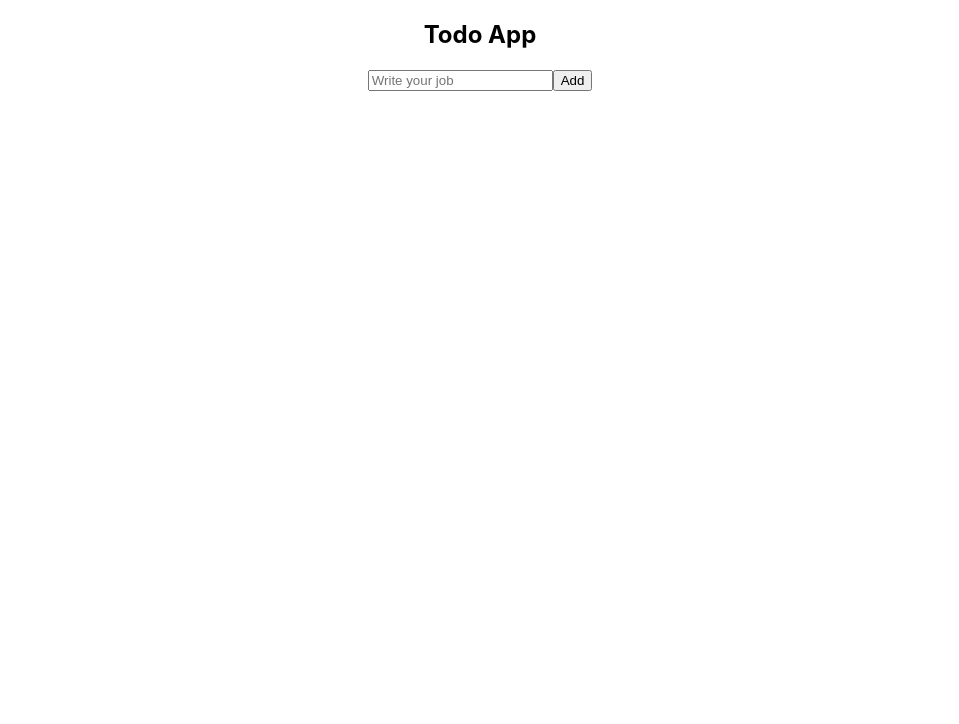
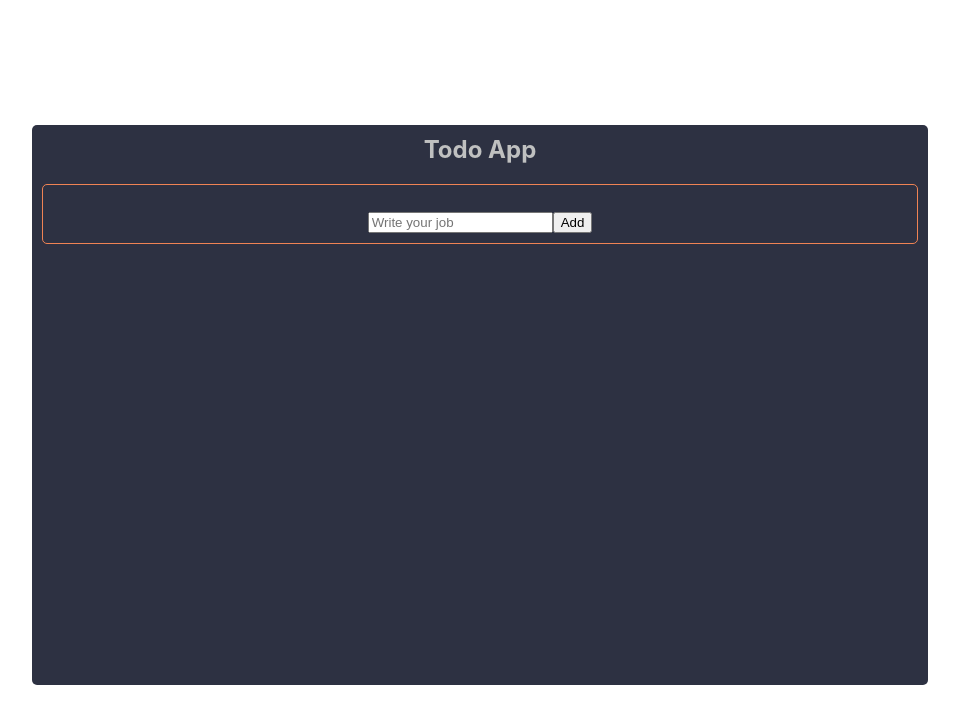
Before and after one commit to mertkaanerdem/react-todo-app, a React (Create React App) app: page / in a window 1280 px wide. Shown: the top 724 px of the page, without its empty margins (160-1119 px from the left). Built offline with nearby package versions, Linux system fonts and the light colour scheme.

Commit message:
some styling and colors variables

```diff
--- a/src/App.css
+++ b/src/App.css
@@ -1,3 +1,22 @@
+@import "./colors/Colors.css";
+
 .App {
+  background-color: var(--black);
+  width: 70vw;
+  height: 70vh;
   text-align: center;
+  border-radius: 5px;
 }
+
+.container {
+  margin: 10px;
+  padding: 10px;
+  border: 1px solid var(--primary);
+  border-radius: 5px;
+}
+
+h2 {
+  color: var(--gray);
+  margin: 10px;
+  padding: 10px;
+}
--- a/src/App.js
+++ b/src/App.js
@@ -20,8 +20,10 @@ function App() {
   return (
     <div className="App">
       <h2>Todo App</h2>
-      <List todos={todos} />
-      <Form addTodos={setTodos} todos={todos} />
+      <div className="container">
+        <List todos={todos} />
+        <Form addTodos={setTodos} todos={todos} />
+      </div>
     </div>
   );
 }
--- /dev/null
+++ b/src/colors/Colors.css
@@ -0,0 +1,7 @@
+:root {
+  --black: #2d3142;
+  --gray: #bfc0c0;
+  --white: #ffffff;
+  --primary: #ef8354;
+  --secondary: #ef8354;
+}
--- a/src/index.css
+++ b/src/index.css
@@ -1,13 +1,19 @@
 body {
   margin: 0;
-  font-family: -apple-system, BlinkMacSystemFont, 'Segoe UI', 'Roboto', 'Oxygen',
-    'Ubuntu', 'Cantarell', 'Fira Sans', 'Droid Sans', 'Helvetica Neue',
+  padding: 0;
+  font-family: -apple-system, BlinkMacSystemFont, "Segoe UI", "Roboto", "Oxygen",
+    "Ubuntu", "Cantarell", "Fira Sans", "Droid Sans", "Helvetica Neue",
     sans-serif;
   -webkit-font-smoothing: antialiased;
   -moz-osx-font-smoothing: grayscale;
+  width: 100vw;
+  height: 100vh;
+  display: flex;
+  justify-content: center;
+  align-items: center;
 }
 
 code {
-  font-family: source-code-pro, Menlo, Monaco, Consolas, 'Courier New',
+  font-family: source-code-pro, Menlo, Monaco, Consolas, "Courier New",
     monospace;
 }
```
